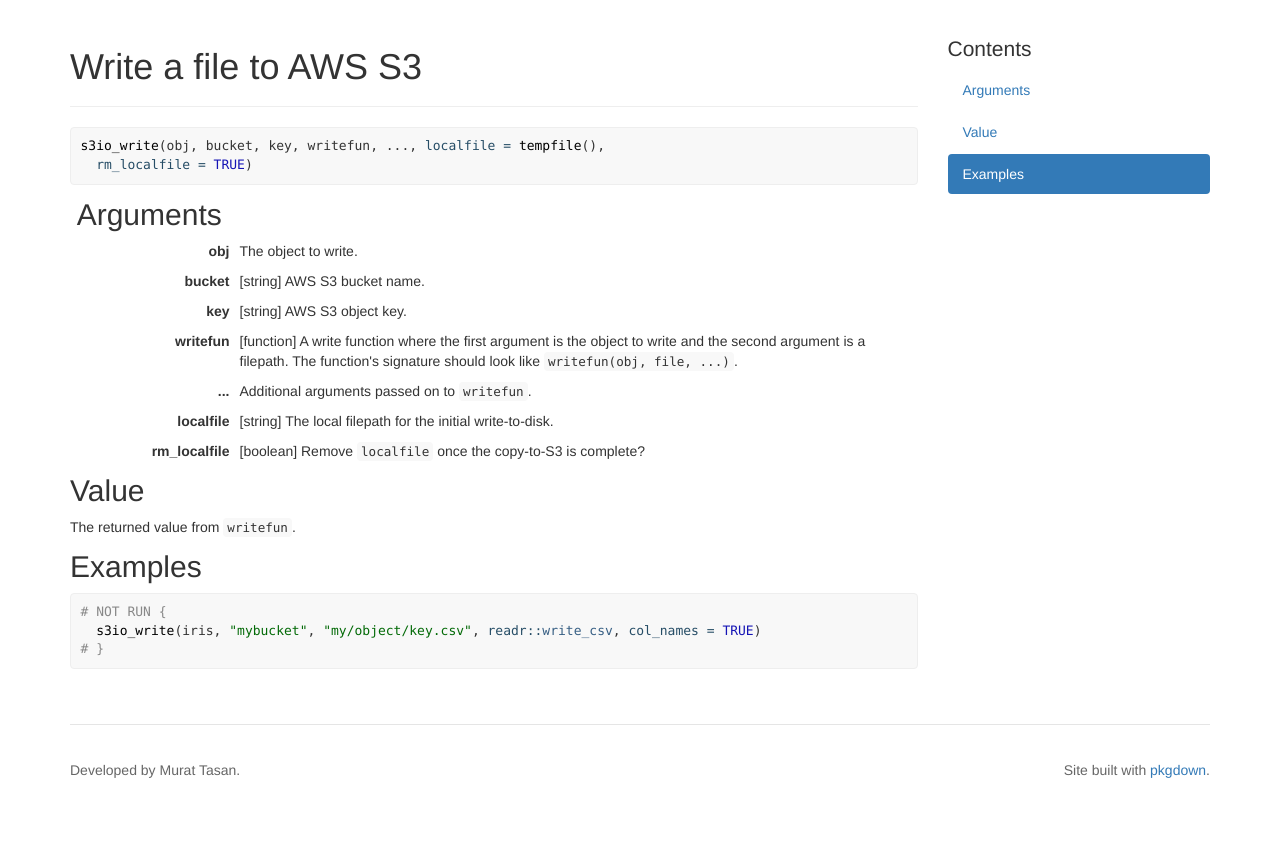
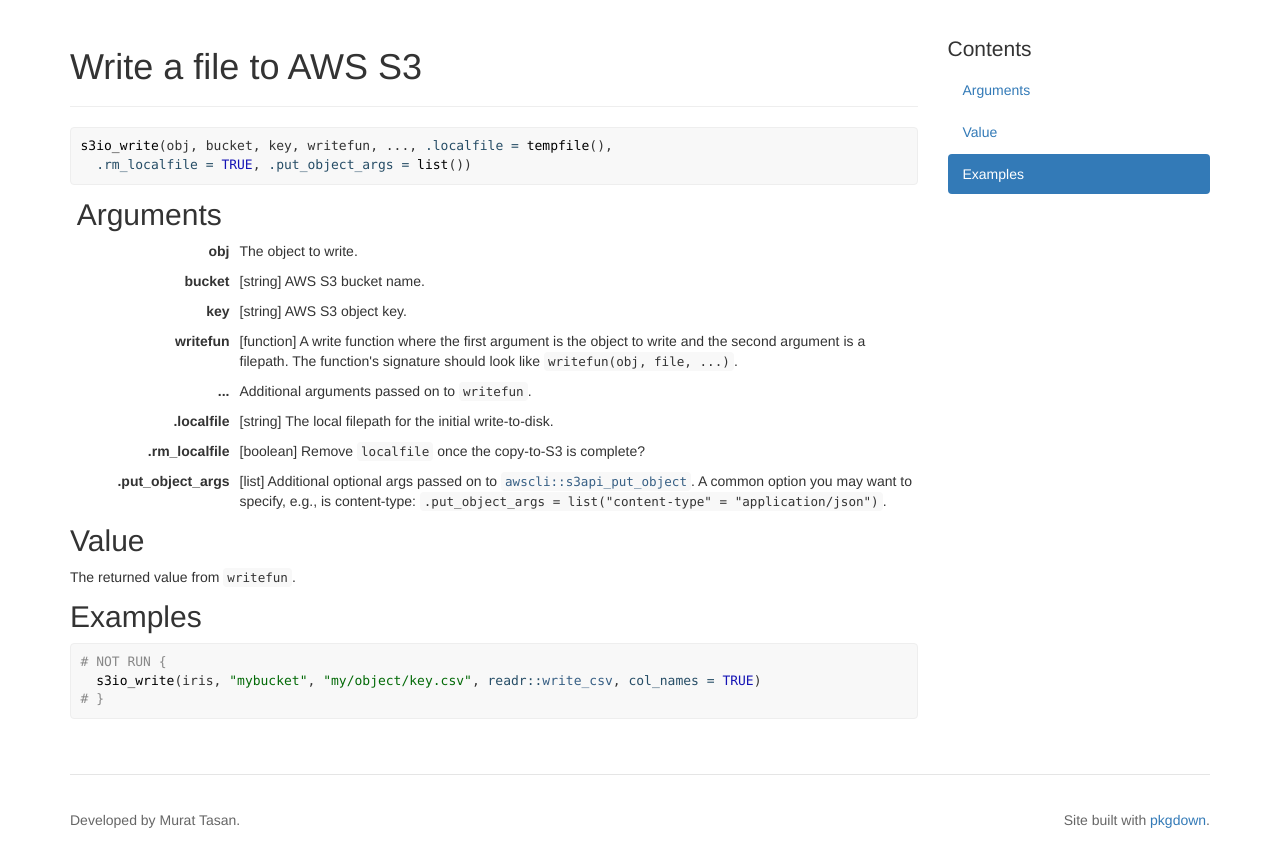
Before and after one commit to mmuurr/s3io, a plain HTML site: page docs/reference/s3io_write.html in a window 1280 px wide. Shown: the part 53-919 px from the top of the page. Before the commit the page ends 869 px from the top, so only its background shows below. Drawn offline with nearby package versions, Linux system fonts and the light colour scheme; some packages are replaced by stand-ins of ours.

Commit message:
better optionals handling

```diff
--- a/docs/reference/s3io_write.html
+++ b/docs/reference/s3io_write.html
@@ -85,8 +85,8 @@
 
 
 
-    <pre class="usage"><span class='fu'>s3io_write</span>(<span class='no'>obj</span>, <span class='no'>bucket</span>, <span class='no'>key</span>, <span class='no'>writefun</span>, <span class='no'>...</span>, <span class='kw'>localfile</span> <span class='kw'>=</span> <span class='fu'>tempfile</span>(),
-  <span class='kw'>rm_localfile</span> <span class='kw'>=</span> <span class='fl'>TRUE</span>)</pre>
+    <pre class="usage"><span class='fu'>s3io_write</span>(<span class='no'>obj</span>, <span class='no'>bucket</span>, <span class='no'>key</span>, <span class='no'>writefun</span>, <span class='no'>...</span>, <span class='kw'>.localfile</span> <span class='kw'>=</span> <span class='fu'>tempfile</span>(),
+  <span class='kw'>.rm_localfile</span> <span class='kw'>=</span> <span class='fl'>TRUE</span>, <span class='kw'>.put_object_args</span> <span class='kw'>=</span> <span class='fu'>list</span>())</pre>
 
     <h2 class="hasAnchor" id="arguments"><a class="anchor" href="#arguments"></a> Arguments</h2>
     <table class="ref-arguments">
@@ -113,12 +113,17 @@ The function's signature should look like <code>writefun(obj, file, ...)</code>.
       <td><p>Additional arguments passed on to <code>writefun</code>.</p></td>
     </tr>
     <tr>
-      <th>localfile</th>
+      <th>.localfile</th>
       <td><p>[string] The local filepath for the initial write-to-disk.</p></td>
     </tr>
     <tr>
-      <th>rm_localfile</th>
+      <th>.rm_localfile</th>
       <td><p>[boolean] Remove <code>localfile</code> once the copy-to-S3 is complete?</p></td>
+    </tr>
+    <tr>
+      <th>.put_object_args</th>
+      <td><p>[list] Additional optional args passed on to <code><a href='http://www.rdocumentation.org/packages/awscli/topics/s3api_put_object'>awscli::s3api_put_object</a></code>.
+A common option you may want to specify, e.g., is content-type: <code>.put_object_args = list("content-type" = "application/json")</code>.</p></td>
     </tr>
     </table>
 
```
Also changed, not shown: docs/reference/index.html (+1 -1 lines), docs/reference/s3io_read.html (+8 -4 lines), 5 other files.
